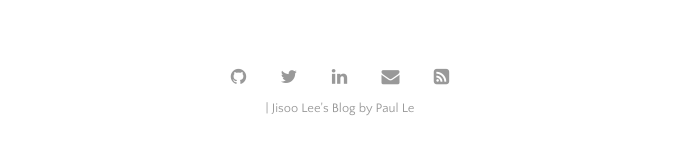
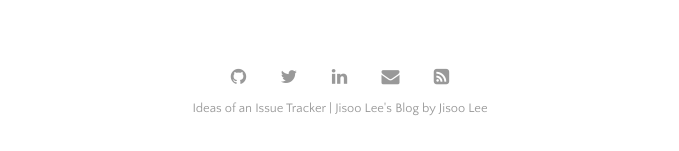
Before and after one commit to ljis1357/ljis1357.github.io, a Jekyll site: the page built from index.html, in a window 1280 px wide and 900 px high, scrolled down 2243 px. Shown: the part 746-897 px from the top of the window, without its empty margins (300-979 px from the left). Built offline with Jekyll 4.4.1, drawn with Linux system fonts in a browser that asks for light colours; the list of posts is cut into pages by our own code; some of the changed text lies outside the part shown.

Commit message:
Title Decided

```diff
--- a/_config.yml
+++ b/_config.yml
@@ -20,9 +20,9 @@ permalink:           none
 plugins:             [jekyll-paginate, jekyll-sitemap, jekyll-feed, jekyll-seo-tag]
 
 # Customise atom feed settings (this is where Jekyll-Feed gets configuration information)
-title:		           ''
-description:	       'Jisoo Lee''s Blog'
-author:              'Paul Le'
+title:              'Ideas of an Issue Tracker'
+description:        'Jisoo Lee''s Blog'
+author:             'Jisoo Lee'
 
 # RSS 2.0 can be used instead of Atom by uncommenting following two lines
 #feed:
```
